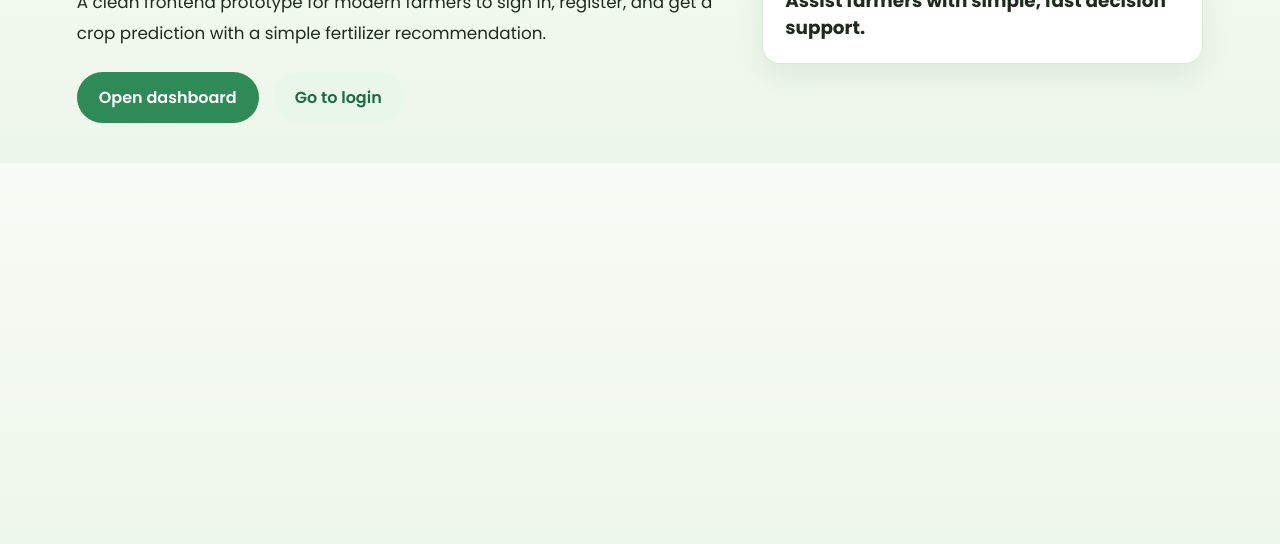
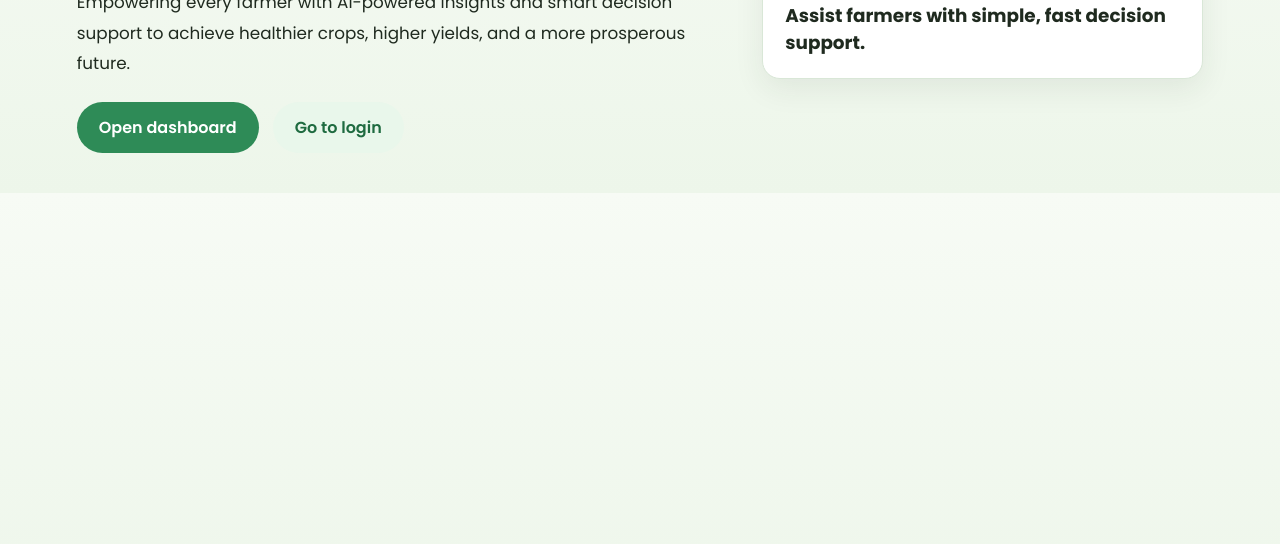
Before and after one commit to Sudhanshu-c0/Smart-Crop-Recommendation-using-Machine-Learning, a plain HTML site: page index.html in a window 1280 px wide. Shown: the part 256-800 px from the top of the page. Drawn offline with Linux system fonts and the light colour scheme.

Commit message:
Update subtitle text for clarity and impact

```diff
--- a/index.html
+++ b/index.html
@@ -26,7 +26,7 @@
                 <p class="eyebrow">Smart farming companion</p>
                 <h1>AGRI MITRA</h1>
                 <p class="subtitle">
-                    A clean frontend prototype for modern farmers to sign in, register, and get a crop prediction with a simple fertilizer recommendation.
+                    Empowering every farmer with AI-powered insights and smart decision support to achieve healthier crops, higher yields, and a more prosperous future.
                 </p>
                 <div class="hero-actions">
                     <a class="btn-primary" href="dashboard.html">Open dashboard</a>
```
